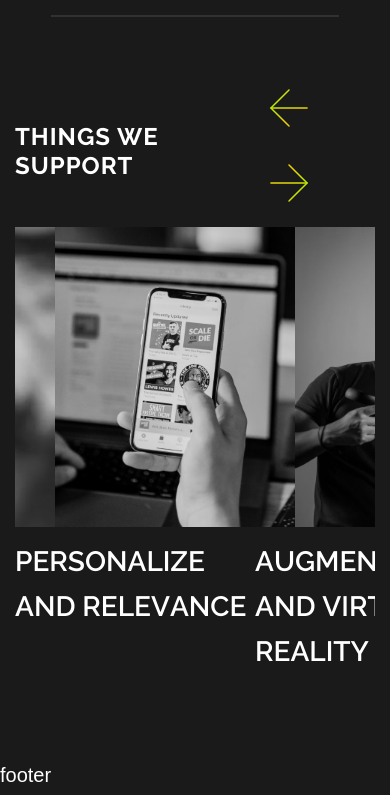
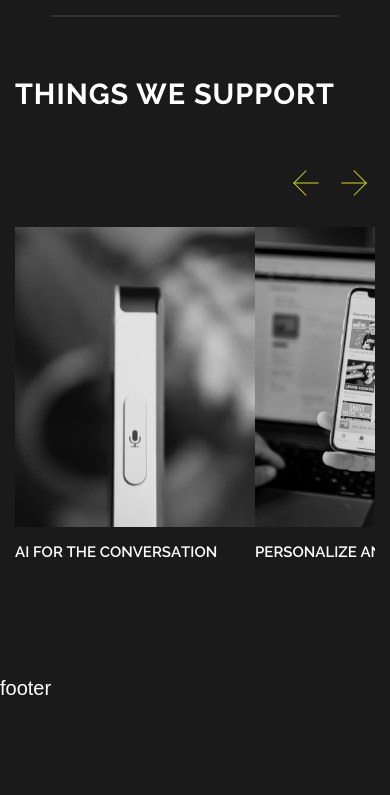
Before and after one commit to elmiramm/2--ai-man, a website: page src/index.html in a window 390 px wide. Shown: the part 4525-5320 px from the top of the page. After the commit the page ends 5233 px from the top, so only its background shows below. Drawn offline with nearby package versions, Linux system fonts and the light colour scheme; files that its build step writes are made by us from their sources; files whose address does not match are found by name; a web font is replaced by a local one.

Commit message:
things - adaptive

```diff
--- a/src/scss/style.scss
+++ b/src/scss/style.scss
@@ -116,13 +116,13 @@ select {
 	&--accent {
 		color: $accentColor;
 	}
-	@media (max-width: 990px) {
+	@media (max-width: 1100px) {
 		font-size: calc(15px + 65 * 100vw/1342);
 	}
 	@media (max-width: $bp480) {
 		font-size: 24px;
 	}
-	@media (min-width: 990px) {
+	@media (min-width: 1100px) {
 		font-size: 80px;
 	}
 }
--- a/src/scss/things.scss
+++ b/src/scss/things.scss
@@ -18,7 +18,7 @@
 	}
 	@media (max-width: 990px) {
 		margin-bottom: 80px;
-		&__title-blick {
+		&__title-block {
 			margin-bottom: 50px;
 		}
 	}
@@ -29,9 +29,30 @@
 		}
 	}
 	@media (max-width: 768px) {
+		&__title-block {
+			flex-wrap: wrap;
+			margin-bottom: 10px;
+		}
+		&__title {
+			font-size: calc(10px + 4.8435171386vw);
+			margin-bottom: 50px;
+		}
+		.slider-things__controls {
+			margin-left: auto;
+		}
 		img {
 			max-height: 300px;
-			object-fit: contain;
+			object-fit: cover;
+			width: 100%;
 		}
-	}
+		svg {
+			width: 42px;
+			height: 42px;
+		}
+		&__item-title {
+			font-size: 15px;
+		}
+		}
+
+
 }
```
Also changed, not shown: docs/css/style.min.css.
